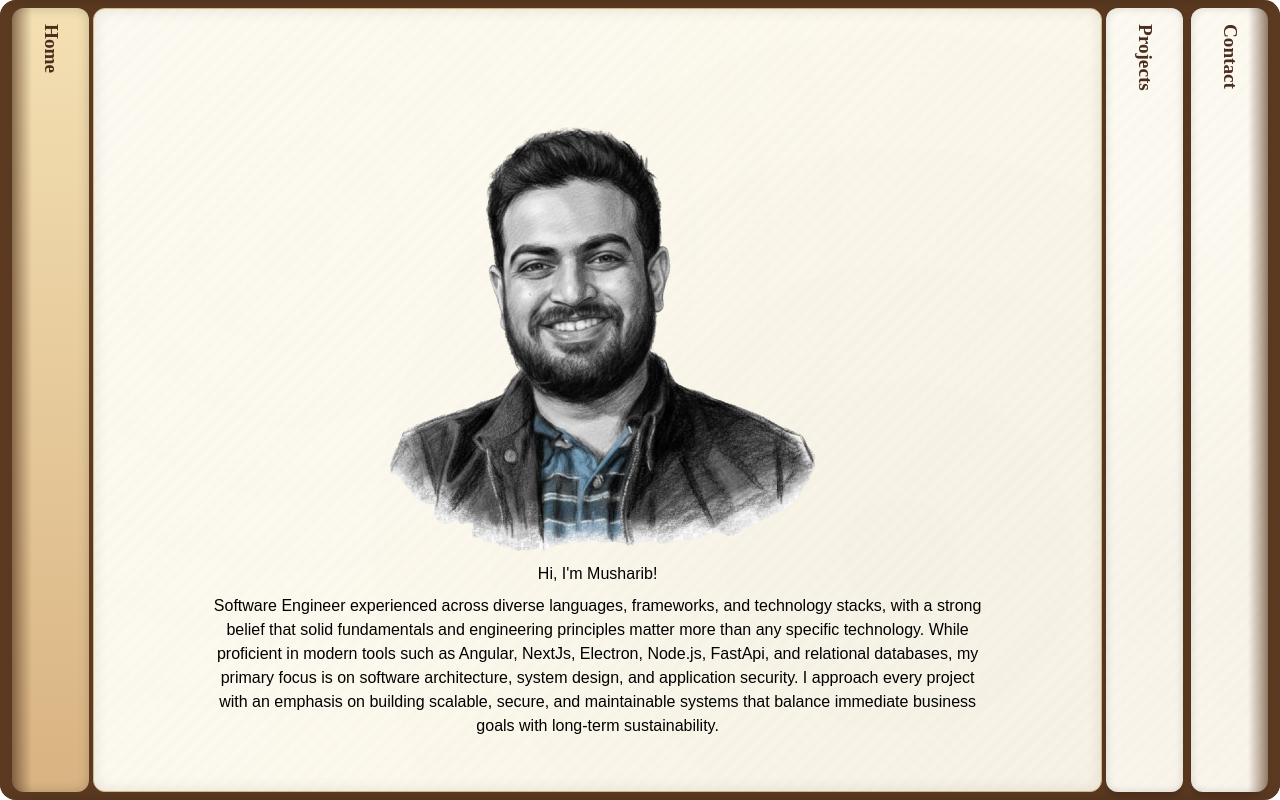
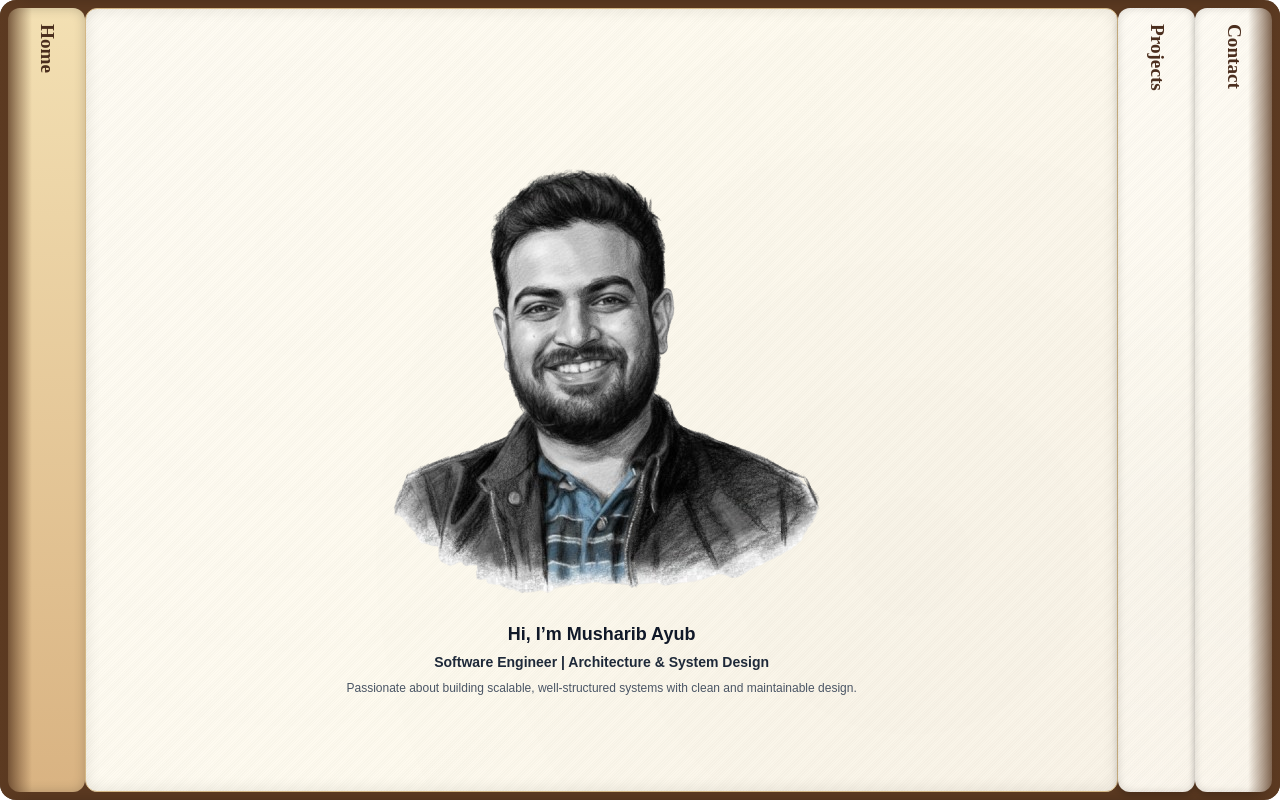
Before and after one commit to musharib130/portfolio, a Next.js app: page / in a window 1280 px wide. Built offline with nearby package versions, Linux system fonts and the light colour scheme.

Commit message:
Home page and styling improved

```diff
--- a/app/(website)/page.tsx
+++ b/app/(website)/page.tsx
@@ -4,7 +4,7 @@ import Home from "@/components/home/Home";
 export default function HomePage() {
   return (
     <>
-        <Home />
+      <Home />
     </>
   );
 }
--- a/components/home/Home.tsx
+++ b/components/home/Home.tsx
@@ -3,15 +3,24 @@ import Image from "next/image";
 export default function Home() {
     return (
         <div className="h-full w-full flex flex-col items-center justify-center mb-4">
-            <Image src="/musharib.png" alt="me" width={500} height={500}/>
-            <p className="text-center mb-2">Hi, I'm Musharib!</p>
-            <p className="text-center max-w-[80%]">
-                Software Engineer experienced across diverse languages, frameworks, and technology stacks, with a
-                strong belief that solid fundamentals and engineering principles matter more than any specific
-                technology. While proficient in modern tools such as Angular, NextJs, Electron, Node.js, FastApi, and
-                relational databases, my primary focus is on software architecture, system design, and application
-                security. I approach every project with an emphasis on building scalable, secure, and maintainable
-                systems that balance immediate business goals with long-term sustainability.
+            <Image
+                src="/musharib.png"
+                alt="Musharib Ayub"
+                width={500}
+                height={500}
+                className="mb-4"
+            />
+
+            <p className="text-lg font-semibold text-center mb-1 text-gray-900">
+                Hi, I’m Musharib Ayub
+            </p>
+
+            <p className="text-sm font-semibold text-center max-w-[80%] text-gray-800">
+                Software Engineer | Architecture & System Design
+            </p>
+
+            <p className="text-xs text-center text-gray-600 max-w-[75%] mt-2">
+                Passionate about building scalable, well-structured systems with clean and maintainable design.
             </p>
         </div>
     );
--- a/components/navigation/Tabs.tsx
+++ b/components/navigation/Tabs.tsx
@@ -49,11 +49,11 @@ export default function Tabs({ children }: TabsProps) {
           {active === tab.link && (
             <motion.div
               key={active} // IMPORTANT: makes it a new component
-              initial={isMobile ? { height: 0, padding: 0 } : { width: 0, padding: 0 }}
-              animate={isMobile ? { height: "100%", width: "100%", padding: "1rem" } : { width: "100%", padding: "1rem" }}
-              exit={isMobile ? { height: 0, paddingInline: 0 } : { width: 0, paddingInline: 0 }}
-              transition={{ duration: 0.35 }}
-              className="overflow-auto paper-texture rounded-lg"
+              initial={isMobile ? { height: 0, padding: 0, width: "100%" } : { width: 0, padding: 0 }}
+              animate={isMobile ? { height: "100%", padding: "1rem" } : { width: "100%", padding: "1rem" }}
+              exit={isMobile ? { height: 0, padding: 0 } : { width: 0, padding: 0 }}
+              transition={{ duration: 0.25 }}
+              className="overflow-hidden paper-texture rounded-lg"
             >
               <motion.div
                 initial={{ opacity: 0 }}
--- a/components/navigation/tabs.css
+++ b/components/navigation/tabs.css
@@ -79,7 +79,6 @@
 /* Individual scroll tab */
 .scroll-tab {
     flex: 0 0 auto;
-    margin: 0 0.25rem;
     padding: 0.5rem 1rem;
     border-radius: 0.75rem;
     background-color: #fefcf7;
```
